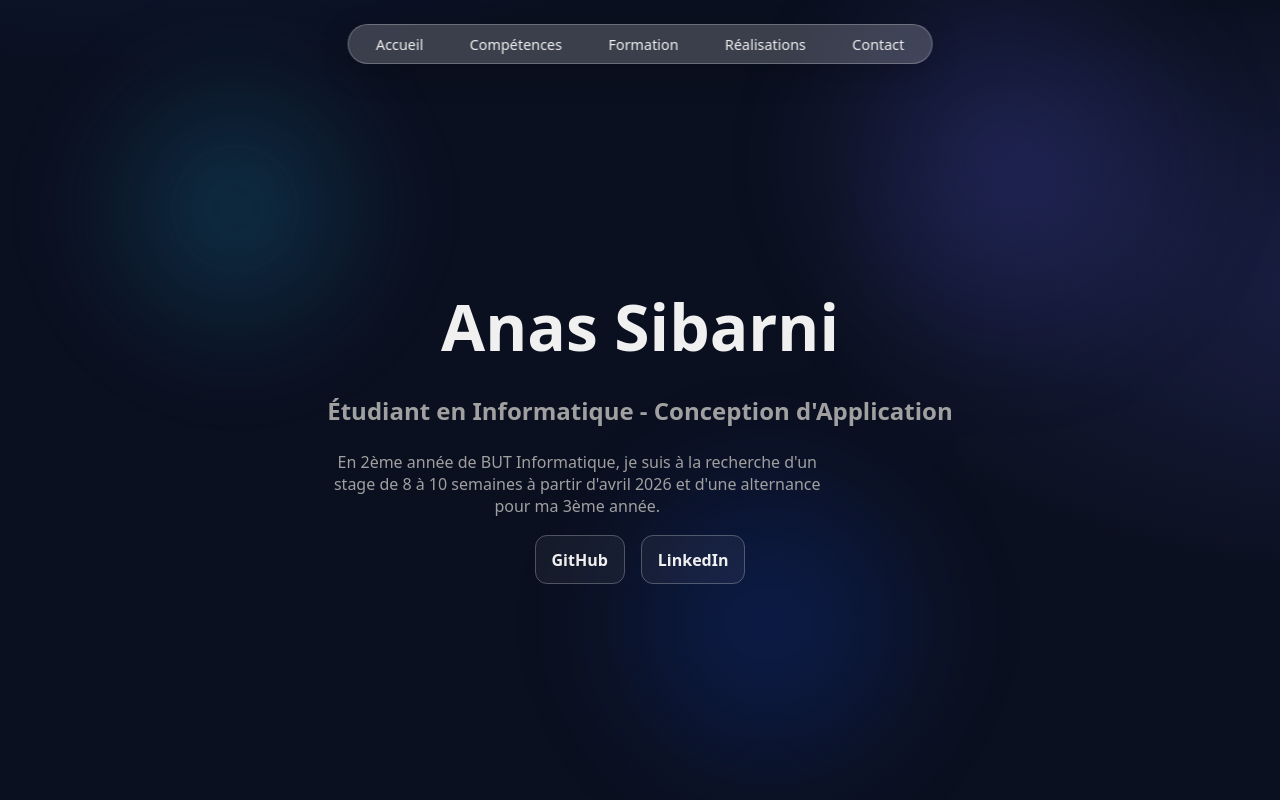
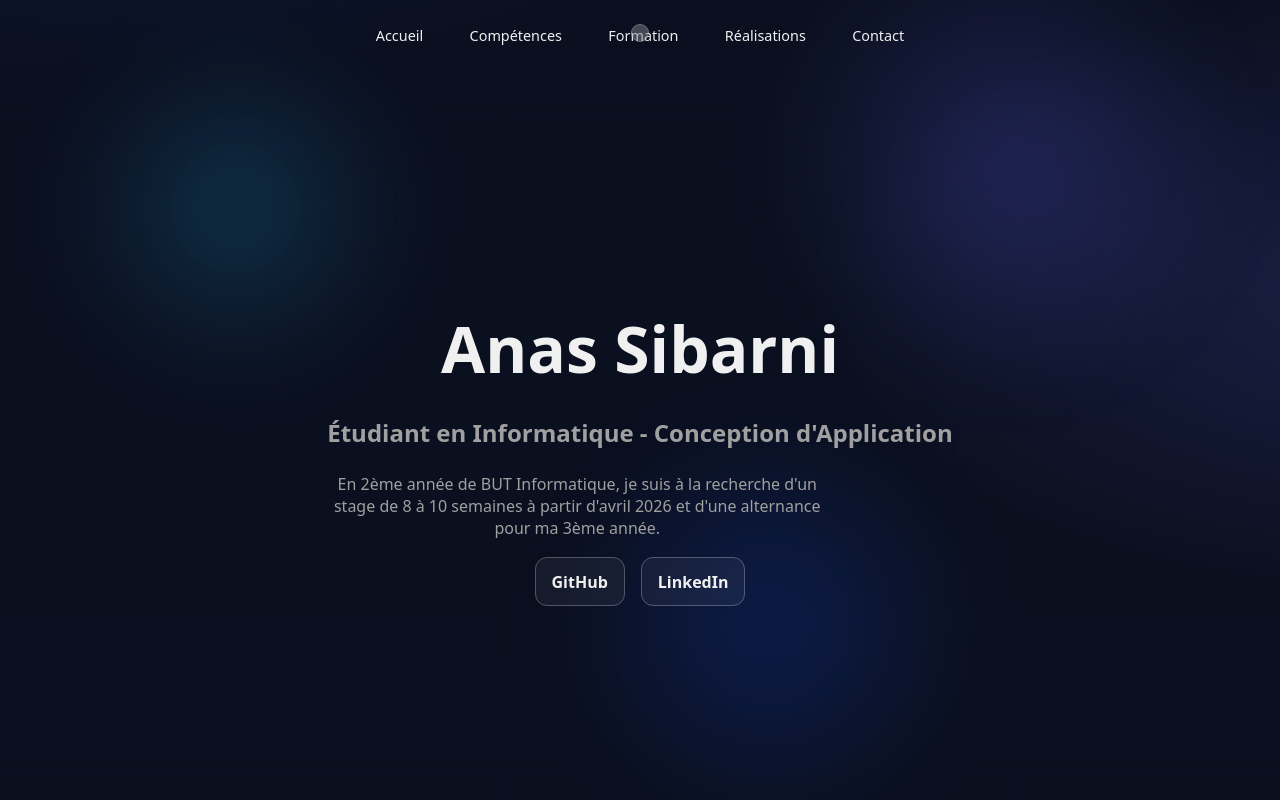
Before and after one commit to Anas-SIBARNI/portfolio, a Vue app: page / in a window 1280 px wide. Shown: the top 800 px of the page. Built offline with nearby package versions, Linux system fonts and the light colour scheme.

Commit message:
glissement du navbar

```diff
--- a/src/components/Navbar.vue
+++ b/src/components/Navbar.vue
@@ -5,39 +5,32 @@ const menuOuvert = ref(false);
 </script>
 
 <template>
-  <nav class="navbar" :class="{ 'est-ouvert': menuOuvert }">
+  <nav class="navbar">
       <button class="menu-hamburger" @click="menuOuvert = !menuOuvert">☰</button>
-      <ul class="nav-links">
-          <li><a href="#accueil" @click="menuOuvert = false">Accueil</a></li>
-          <li><a href="#competences" @click="menuOuvert = false">Compétences</a></li>
-          <li><a href="#formation" @click="menuOuvert = false">Formation</a></li>
-          <li><a href="#realisations" @click="menuOuvert = false">Réalisations</a></li>
-          <li><a href="#contact" @click="menuOuvert = false">Contact</a></li>
-      </ul>
   </nav>
+  <ul class="nav-links" :class="{ 'est-ouvert': menuOuvert }">
+      <li><a href="#accueil" @click="menuOuvert = false">Accueil</a></li>
+      <li><a href="#competences" @click="menuOuvert = false">Compétences</a></li>
+      <li><a href="#formation" @click="menuOuvert = false">Formation</a></li>
+      <li><a href="#realisations" @click="menuOuvert = false">Réalisations</a></li>
+      <li><a href="#contact" @click="menuOuvert = false">Contact</a></li>
+  </ul>
 </template>
 <style scoped>
-/* --- Style de base de la barre (Mobile First) --- */
+/* --- Style de la barre "Pilule" --- */
 .navbar {
-  /* Position */
   position: fixed;
   top: 1.5rem;
   left: 50%;
   transform: translateX(-50%);
   z-index: 100;
-  box-sizing: border-box;
 
-  /* Style Pilule */
-  width: auto;
   background: rgba(255, 255, 255, 0.2);
   backdrop-filter: blur(10px);
   border: 1px solid rgba(255, 255, 255, 0.25);
   border-radius: 999px;
   box-shadow: 0 8px 32px 0 rgba(0, 0, 0, 0.2);
   padding: 0.5rem;
-  display: flex;
-  align-items: center;
-  transition: all 0.3s ease-in-out; /* Pour une transformation douce */
 }
 
 .menu-hamburger {
@@ -47,38 +40,44 @@ const menuOuvert = ref(false);
   border: none;
   color: var(--couleur-texte);
   cursor: pointer;
+  padding: 0.2rem 0.5rem;
 }
 
-/* Par défaut sur mobile, les liens sont cachés */
+
+/* --- Style du panneau de liens (par défaut, caché en haut) --- */
 .nav-links {
-  display: none;
+  /* Position et état initial (caché) */
+  position: fixed;
+  top: 0;
+  left: 0;
+  width: 100%;
+  height: 100%;
+  transform: translateY(-100%); /* Caché au-dessus de l'écran */
+  opacity: 0;
+  visibility: hidden;
+  transition: transform 0.4s ease-in-out, opacity 0.4s ease-in-out;
+  /* Style du panneau */
+  display: flex;
+  flex-direction: column;
+  justify-content: center;
+  align-items: center;
+  gap: 2rem;
+  background: rgba(11, 16, 32, 0.95);
+  backdrop-filter: blur(5px);
+  list-style: none;
+  padding: 0;
+  margin: 0;
+  z-index: 99;
 }
 
 /* --- Style quand le menu est ouvert --- */
-.navbar.est-ouvert {
-  /* La pilule se transforme en panneau plein écran */
-  top: 0;
-  left: 0;
-  transform: none;
-  width: 100vw;
-  height: 100vh;
-  border-radius: 0;
-  background: rgba(11, 16, 32, 0.95);
-  flex-direction: column;
-  justify-content: center;
+.nav-links.est-ouvert {
+  transform: translateY(0); /* On le fait glisser à sa position normale */
+  opacity: 1;
+  visibility: visible;
 }
 
-.navbar.est-ouvert .nav-links {
-  display: flex;
-  flex-direction: column;
-  align-items: center;
-  gap: 2rem;
-  padding: 0;
-  margin: 0;
-  list-style: none;
-}
-
-.navbar.est-ouvert .nav-links a {
+.nav-links.est-ouvert a {
   font-size: 1.8rem;
   color: var(--couleur-texte);
   text-decoration: none;
@@ -92,23 +91,32 @@ const menuOuvert = ref(false);
     display: none;
   }
 
-  /* On affiche les liens en ligne */
+  /* La barre "pilule" devient notre conteneur de liens */
+  .navbar {
+    display: flex;
+    align-items: center;
+  }
+
+  /* On affiche les liens en ligne, à l'intérieur de la pilule */
   .nav-links {
-    display: flex;
-    list-style: none;
-    margin: 0;
-    padding: 0;
+    position: static; /* On annule le positionnement mobile */
+    transform: none;
+    opacity: 1;
+    visibility: visible;
+    flex-direction: row;
+    height: auto;
+    width: auto;
+    background: none;
+    backdrop-filter: none;
     gap: 0.5rem;
   }
 
   .nav-links a {
-    color: var(--couleur-texte);
-    text-decoration: none;
+    font-size: 0.9rem;
     font-weight: 500;
+    padding: 0.75rem 1.2rem;
     border-radius: 999px;
     transition: background-color 0.3s ease;
-    padding: 0.75rem 1.2rem;
-    font-size: 0.9rem;
   }
 
   .nav-links a:hover {
```
